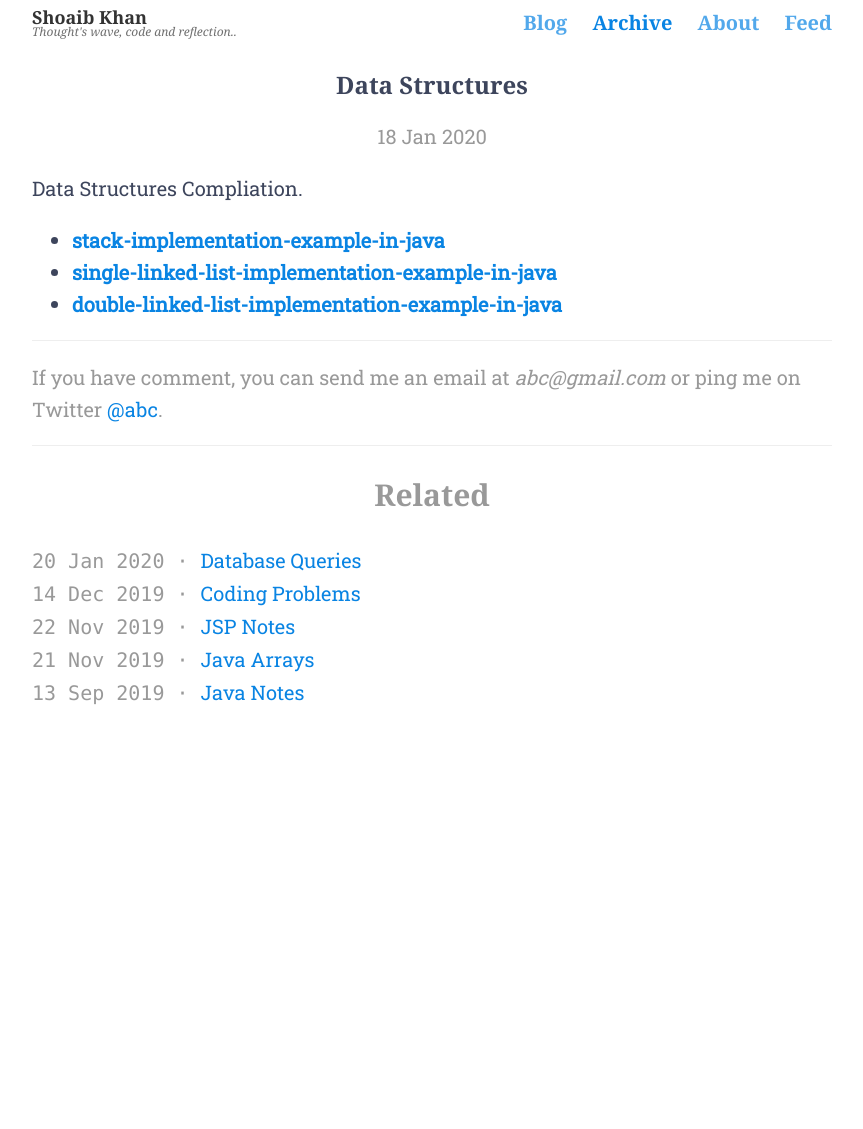
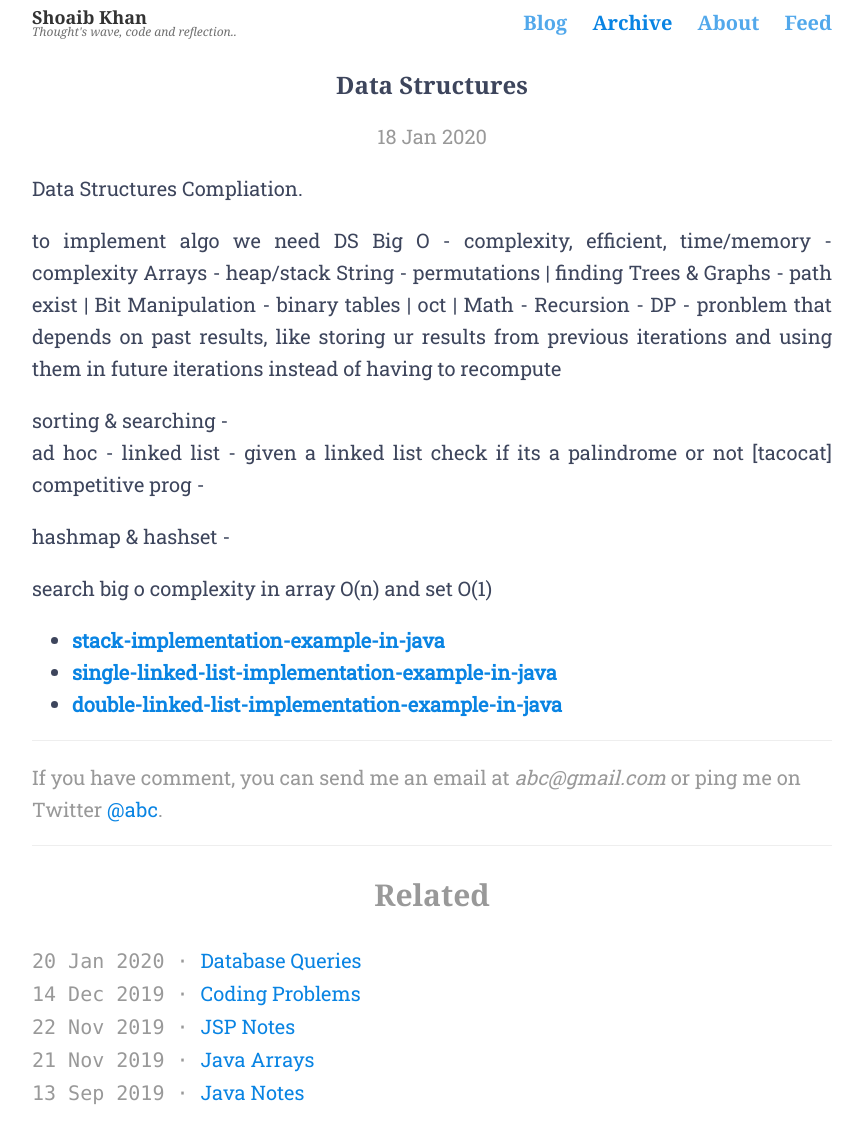
Before and after one commit to shoaibk-dev/shoaibk-dev.github.io, a Jekyll site: the page built from _posts/2020-01-18-Data-Structures.md, in a window 1280 px wide. Shown: the whole page, without its empty margins (208-1071 px from the left). Built offline with Jekyll 4.4.1, drawn with Linux system fonts in a browser that asks for light colours; nearby versions of some CDN libraries; library files that are not in the unit come from our copies; before the commit the page ends 900 px from its top, so only the background shows below that.

Commit message:
Update 2020-01-18-Data-Structures.md

```diff
--- a/_posts/2020-01-18-Data-Structures.md
+++ b/_posts/2020-01-18-Data-Structures.md
@@ -5,6 +5,25 @@ title: Data Structures
 
 Data Structures Compliation.
 
+to implement algo we need DS
+Big O - complexity, efficient, time/memory - complexity
+Arrays - heap/stack
+String - permutations | finding
+Trees & Graphs - path exist |
+Bit Manipulation - binary tables | oct |
+Math -
+Recursion -
+DP - pronblem that depends on past results, like storing ur results from previous iterations and using them in future iterations instead of having to recompute
+
+sorting & searching -
+ad hoc -
+linked list - given a linked list check if its a palindrome or not [tacocat]
+competitive prog -
+
+hashmap & hashset -
+
+search big o complexity in array O(n) and set O(1)
+
 * [**stack-implementation-example-in-java**](#)
 * [**single-linked-list-implementation-example-in-java**](#)
 * [**double-linked-list-implementation-example-in-java**](#)
```
